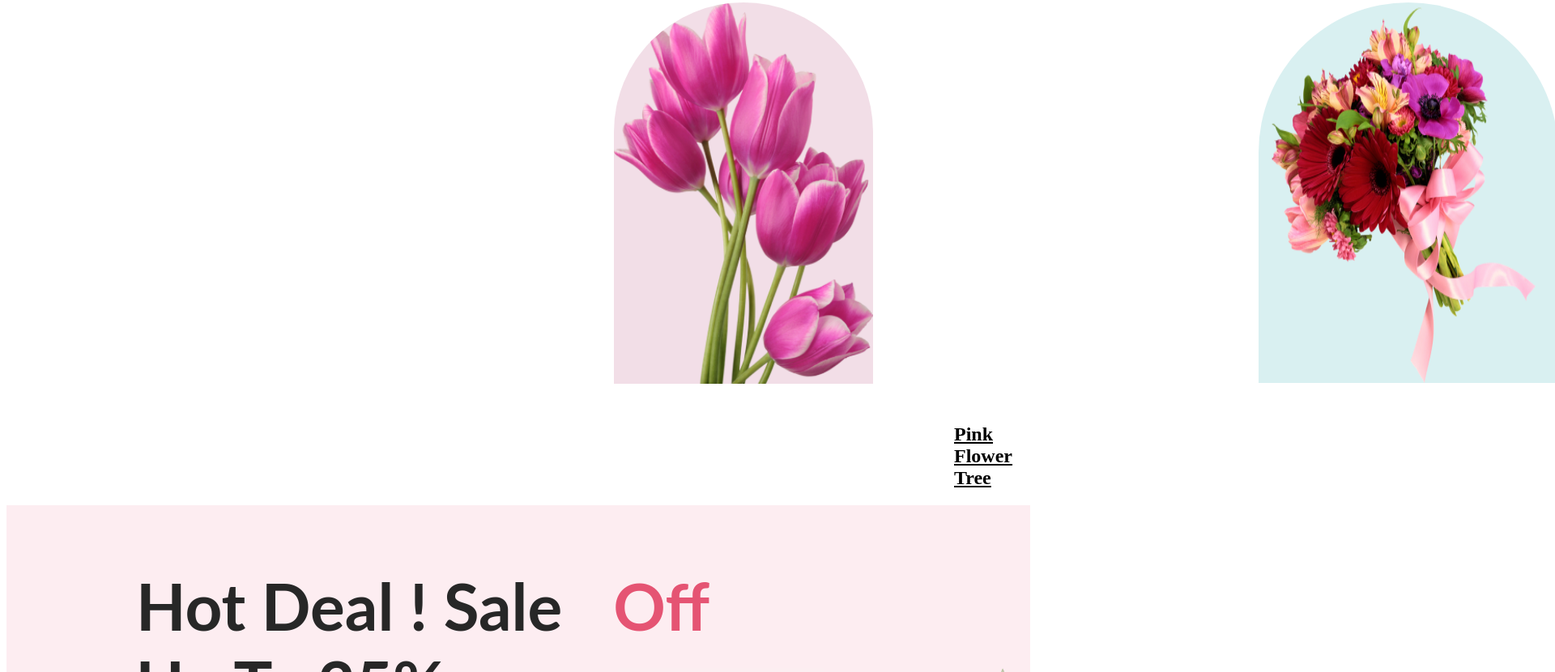
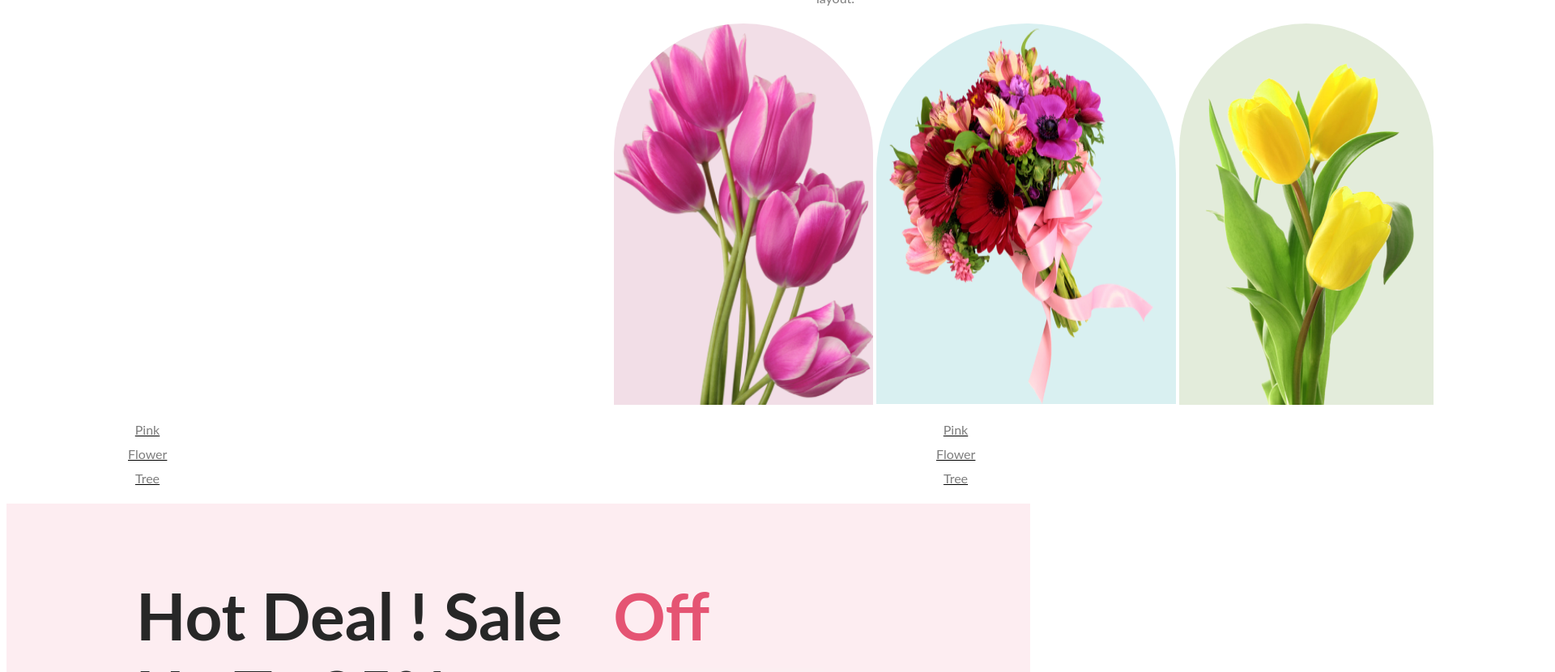
Before and after one commit to Hamim36/assignment-flower-shop, a plain HTML site: page index.html in a window 1280 px wide. Shown: the part 1970-2800 px from the top of the page at 81% size, 1920 px wide, since content can reach past the window. Drawn offline with Linux system fonts and the light colour scheme.

Commit message:
added some code

```diff
--- a/index.html
+++ b/index.html
@@ -7,6 +7,7 @@
     <link rel="stylesheet" href="styles.css">
 </head>
 <body>
+    <section>
  <header class="header">
     <div class="banner">
         <div>
@@ -21,6 +22,7 @@
 <img src="images/pngwing 10.png" alt="">
 </div>
 </header>
+</section>
 
     <main>
         <section>
@@ -31,19 +33,17 @@
             </div>
             <div class="scnd-image">
             <img class="img1" src="images/pngwing 6.png" alt="">
-            <div class="img-text"> <h2>Pink Flower Tree</h2> </div>
             <img class="img2" src="images/pngwing 5.png" alt="">
-            <div class="img-text">
-                <h2>Pink Flower Tree</h2>
+            <img class="img3" src="images/pngwing 7.png" alt="">
+            </div>
+             <div class="img-text">
+                <p>Pink Flower Tree</p>
+                <p>Pink Flower Tree</p>
+                <p>Pink Flower Tree</p>
                 </div>
 
-            <img class="img3" src="images/pngwing 7.png" alt="">
-            <div class="img-text">
-                <h2> Pink Flower Tree</h2>
 
-                 </div>
-            </div>
-
+            <section>
             <header class="header">
                 <div class="banner">
                     <div>
@@ -57,6 +57,7 @@
             <img src="images/pngwing 8.png" alt="">
             </div>
             </header>
+            </section>
             <section>
                 <div class="header3">
 <h1>Instagram</h1>
@@ -78,6 +79,7 @@
 <p>$30 coupon for first shopping</p>
 </div>
 
+<div>
 
 </div>
 
--- a/styles.css
+++ b/styles.css
@@ -89,14 +89,10 @@ margin-left:4px;
 
 }
 .img-text{
-    padding-top:500px;
-
-    padding-right:300px;
-    padding-left:100px;
+    text-align:center;
     text-decoration:underline;
-
-    display:flex;
-
+  display:flex;
+    space-between:3px;
 }
 span{
     color:#E55473
@@ -117,7 +113,7 @@ span{
 }
 
 .bg-img{
-    background-image:url('file:///C:/projects/assignment-flower-shop/Rectangle%209.png');
+    background-image:url('');
 }
 
 
```
